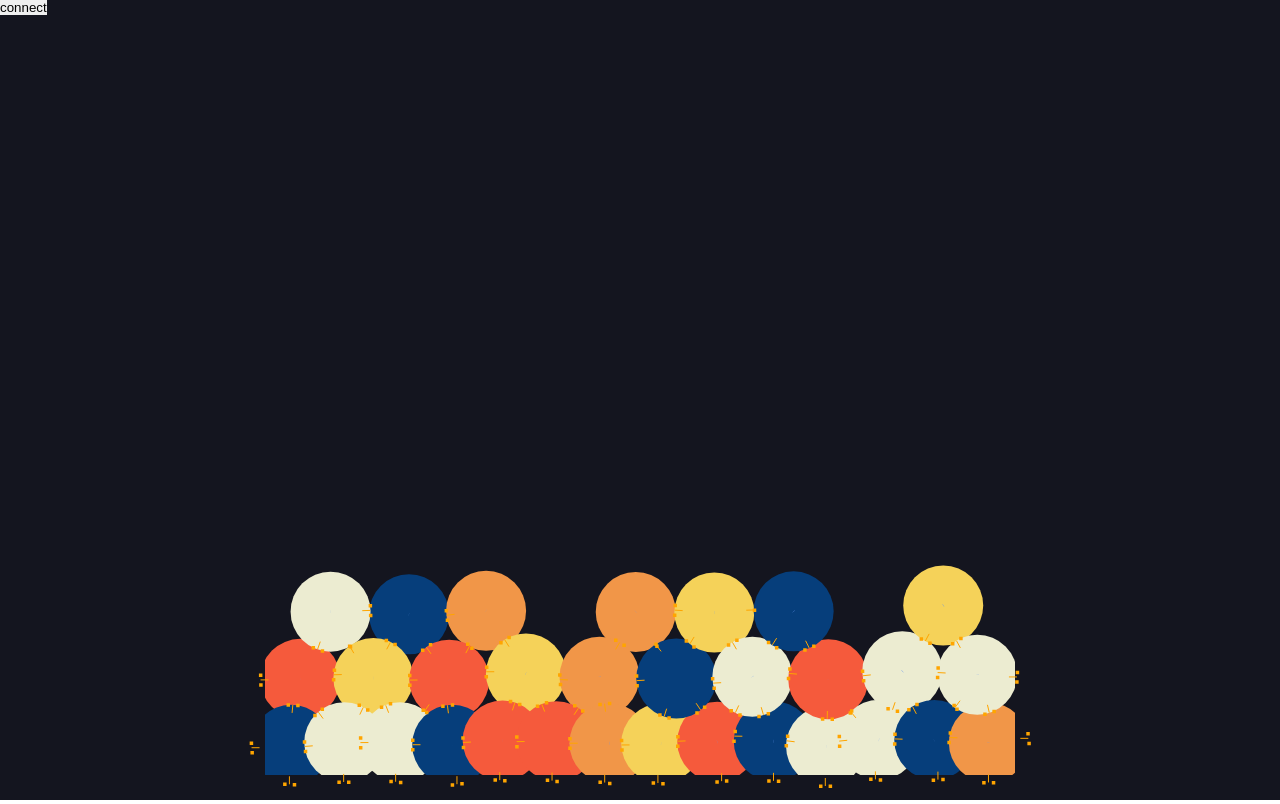
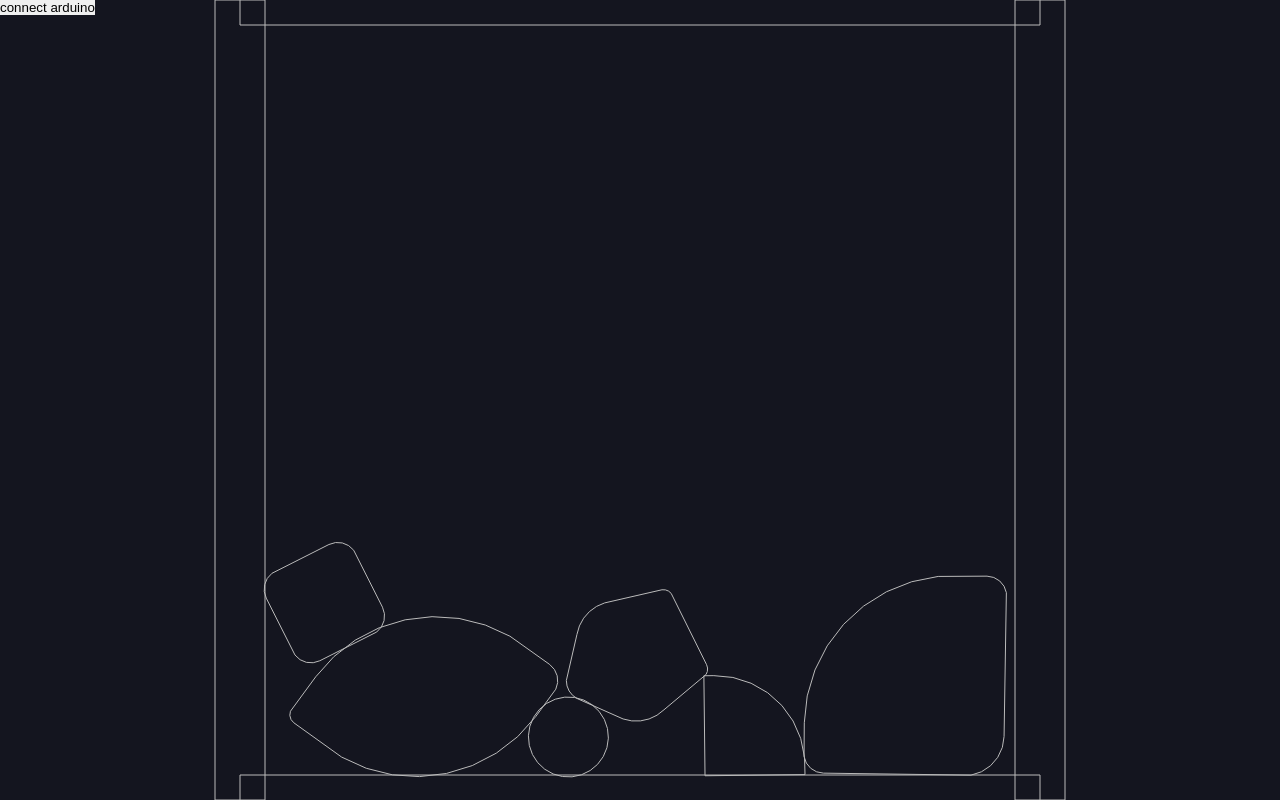
Before and after one commit to tmjns/R, a website built with Vite: page items/index.html in a window 1280 px wide. Built offline with nearby package versions, Linux system fonts and the light colour scheme; animation ran at ten frames a second.

Commit message:
updating item demo

```diff
--- a/rotating_square/index.html
+++ b/items/index.html
@@ -4,10 +4,10 @@
     <meta charset="UTF-8" />
     <link rel="icon" type="image/svg+xml" href="favicon.svg" />
     <meta name="viewport" content="width=device-width, initial-scale=1.0" />
-    <title>Vite App</title>
+    <title>Itmes</title>
   </head>
   <body>
     <script type="module" src="/main.js"></script>
-    <button id="button">connect</button>
+    <button id="button">connect arduino</button>
   </body>
 </html>
--- /dev/null
+++ b/items/main.js
@@ -0,0 +1,157 @@
+import './style.css'
+import Matter from 'matter-js';
+
+///////////////////////////////////////////////////////////////////////////////////////////////////
+
+class Sketch{
+  constructor(gravity, options){
+    this.status = options.status
+    this.button = options.button
+
+    this.Engine = Matter.Engine
+    this.Render = Matter.Render
+    this.Runner = Matter.Runner
+    this.Composite = Matter.Composite
+    this.Bodies = Matter.Bodies
+
+    this.engine = this.Engine.create()
+    this.engine.gravity.y = gravity
+
+    this.w = window.innerWidth
+    this.h = window.innerHeight
+
+    this.render = this.Render.create({
+      element: document.body,
+      engine: this.engine,
+      options: {
+        width: this.w,
+        height: this.h,
+        showAngleIndicator: false,
+        wireframes: true,
+        background: 'rgb(20,21,31)',
+        showCollisions: false,
+        showVelocity: false
+      },
+    })
+
+    this.body_options = {
+      restitution: 0.6,
+    }
+
+    this.wall_options = {
+      isStatic: true,
+      render: {
+        fillStyle: "rgb(20,21,31)"
+      }
+    }
+
+  }
+
+
+  bodies = () => {
+    let bodies = this.Composite.add(this.engine.world, [
+      this.Bodies.rectangle(200, 200, 100, 100, {
+        chamfer: { radius: 20 }
+      }),
+      this.Bodies.rectangle(300, 200, 100, 100, {
+        chamfer: { radius: [90, 0, 0, 0] }
+      }),
+      this.Bodies.rectangle(400, 200, 200, 200, {
+        chamfer: { radius: [150, 20, 40, 20] }
+      }),
+      this.Bodies.rectangle(200, 200, 200, 200, {
+        chamfer: { radius: [150, 20, 150, 10] }
+      }),
+      this.Bodies.polygon(300, 100, 5, 80, {
+        chamfer: { radius: [10, 40, 20, 40, 10] }
+      }),
+      this.Bodies.circle(300, 250, 40, this.body_options)
+    ]);
+  }
+
+
+  walls = () => {
+    let walls = this.Composite.add(this.engine.world, [
+      this.Bodies.rectangle(400, 0, 800, 50, this.wall_options),
+      this.Bodies.rectangle(400, 800, 800, 50, this.wall_options),
+      this.Bodies.rectangle(800, 400, 50, 800, this.wall_options),
+      this.Bodies.rectangle(0, 400, 50, 800, this.wall_options)
+    ]);
+  }
+
+
+  run = () => {
+    s.walls()
+    s.bodies()
+
+    Matter.Composite.translate(this.engine.world, {x: this.w / 2 - 400, y: this.h / 2 - 400});
+    this.Render.run(this.render);
+    let runner = this.Runner.create();
+    this.Runner.run(runner, this.engine);
+
+    window.addEventListener('keydown', this.keyboard);
+    // window.addEventListener('click', this.chromeSerial);
+  }
+
+
+  // Controlls -> Keyboard
+  keyboard = () => {
+    let rotation = 0;
+
+    if ( event.key == "ArrowRight" ) {
+      rotation = 0.09;
+      console.log(rotation)
+      Matter.Composite.rotate(this.engine.world, rotation, {x: this.w / 2, y: this.h / 2})
+    }
+    if ( event.key == "ArrowLeft" ) {
+      rotation = -0.09;
+      console.log(rotation)
+      Matter.Composite.rotate(this.engine.world, rotation, {x: this.w / 2, y: this.h / 2})
+    }
+  }
+
+  // Controlls -> Chrome Serial API
+  chromeSerial = () => {
+
+    let  rotation = 0;
+
+    async function start() {
+
+      const port = await navigator.serial.requestPort();
+      await port.open({ baudRate: 9600 });
+      const textDecoder = new TextDecoderStream();
+      // const readableStreamClosed = port.readable.pipeTo(textDecoder.writable);
+      const reader = textDecoder.readable.getReader();
+
+      while (true) {
+          const { value, done } = await reader.read();
+          if (done) {
+            reader.releaseLock();
+            break;
+          }
+
+          if(value.charAt(0) == "1"){
+            rotation += 0.00005;
+            Matter.Composite.rotate(this.engine.world, rotation, {x: this.w / 2, y: this.h / 2})
+          }
+          if(value.charAt(0) == "0"){
+            rotation -= 0.00005;
+            Matter.Composite.rotate(this.engine.world, rotation, {x: this.w / 2, y: this.h / 2})
+        }
+      }
+    }
+
+    this.button.onclick = start;
+
+  }
+
+}
+
+///////////////////////////////////////////////////////////////////////////////////////////////////
+
+let s = new Sketch(4, {
+  status : "Init new Sketch ...",
+  button : document.getElementById("button")
+})
+
+s.run()
--- a/rotating_square/main.js
+++ /dev/null
@@ -1,156 +0,0 @@
-import './style.css'
-
-import Matter from 'matter-js';
-
-let Engine = Matter.Engine,
-    Render = Matter.Render,
-    Runner = Matter.Runner,
-    Composites = Matter.Composites,
-    Composite = Matter.Composite,
-    Bodies = Matter.Bodies;
-
-// create an engine
-let engine = Engine.create();
-// define extra gravity.x
-engine.gravity.y = 5;
-
-// renderer with and height
-let w = window.innerWidth;
-let h = window.innerHeight;
-
-
-// create a renderer
-let render = Render.create({
-    element: document.body,
-    engine: engine,
-    options: {
-      width: w,
-      height: h,
-      showAngleIndicator: false,
-      wireframes: false,
-      background: 'rgb(20,21,31)',
-      showCollisions: true,
-      showVelocity: true
-    },
-});
-
-//add bodies
-Composite.add(engine.world, [
-  Bodies.circle(300, 250, 40),
-  Bodies.circle(300, 250, 40),
-  Bodies.circle(300, 250, 40),
-  Bodies.circle(300, 250, 40),
-  Bodies.circle(300, 250, 40),
-  Bodies.circle(300, 250, 40),
-  Bodies.circle(300, 250, 40),
-  Bodies.circle(300, 250, 40),
-  Bodies.circle(300, 250, 40),
-  Bodies.circle(300, 250, 40),
-  Bodies.circle(300, 250, 40),
-  Bodies.circle(300, 250, 40),
-  Bodies.circle(300, 250, 40),
-  Bodies.circle(300, 250, 40),
-  Bodies.circle(300, 250, 40),
-  Bodies.circle(300, 250, 40),
-  Bodies.circle(300, 250, 40),
-  Bodies.circle(300, 250, 40),
-  Bodies.circle(300, 250, 40),
-  Bodies.circle(300, 250, 40),
-  Bodies.circle(300, 250, 40),
-  Bodies.circle(300, 250, 40),
-  Bodies.circle(300, 250, 40),
-  Bodies.circle(300, 250, 40),
-  Bodies.circle(300, 250, 40),
-  Bodies.circle(300, 250, 40),
-  Bodies.circle(300, 250, 40),
-  Bodies.circle(300, 250, 40),
-  Bodies.circle(300, 250, 40),
-  Bodies.circle(300, 250, 40),
-  Bodies.circle(300, 250, 40),
-  Bodies.circle(300, 250, 40),
-  Bodies.circle(300, 250, 40),
-  Bodies.circle(300, 250, 40)
-]);
-
-const wall_options = {
-  isStatic: true,
-  render: {
-    fillStyle: "rgb(20,21,31)"
-  }
-}
-
-let walls = Composite.add(engine.world, [
-  Bodies.rectangle(400, 0, 800, 50, wall_options),
-  Bodies.rectangle(400, 800, 800, 50, wall_options),
-  Bodies.rectangle(800, 400, 50, 800, wall_options),
-  Bodies.rectangle(0, 400, 50, 800, wall_options)
-]);
-
-// translate enginge to center of viewport
-Matter.Composite.translate(engine.world, {x: w / 2 - 400, y: h / 2 - 400});
-
-///////////////////////////////////////////////////////////////////////////////
-
-
-// let rotation = 0;
-
-// document.addEventListener('keydown', logKey);
-// document.addEventListener('keyup', reset);
-
-// function reset () {
-//   rotation = 0;
-//   console.log(rotation);
-// }
-
-// function logKey(e) {
-//   rotation += 0.05;
-//   Matter.Composite.rotate(engine.world, rotation, {x: w / 2, y: h / 2})
-//   console.log(` ${e.code}`);
-//   console.log(rotation);
-// }
-
-let rotation = 0;
-
-async function start() {
-
-  const port = await navigator.serial.requestPort();
-
-  await port.open({ baudRate: 9600 });
-
-  const textDecoder = new TextDecoderStream();
-  const readableStreamClosed = port.readable.pipeTo(textDecoder.writable);
-  const reader = textDecoder.readable.getReader();
-
-  while (true) {
-      const { value, done } = await reader.read();
-      if (done) {
-
-          reader.releaseLock();
-          break;
-      }
-      // value is a string.
-
-      if(value.charAt(0) == "1"){
-          rotation += 0.00005;
-          Matter.Composite.rotate(engine.world, rotation, {x: w / 2, y: h / 2})
-      }
-      if(value.charAt(0) == "0"){
-          rotation -= 0.00005;
-          Matter.Composite.rotate(engine.world, rotation, {x: w / 2, y: h / 2})
-      }
-  }
-
-}
-
-document.getElementById("button").onclick = start;
-
-
-
-///////////////////////////////////////////////////////////////////////////////
-
-// run the renderer
-Render.run(render);
-// create runner
-let runner = Runner.create();
-// run the engine
-Runner.run(runner, engine);
```
Also changed, not shown: items/package.json (added, +14 -0 lines), rotating_square/package.json (deleted, +0 -15 lines), items/favicon.svg (renamed from rotating_square/favicon.svg), items/style.css (renamed from rotating_square/style.css), torus/index.html (renamed from torus_demo/index.html), 4 other files.
